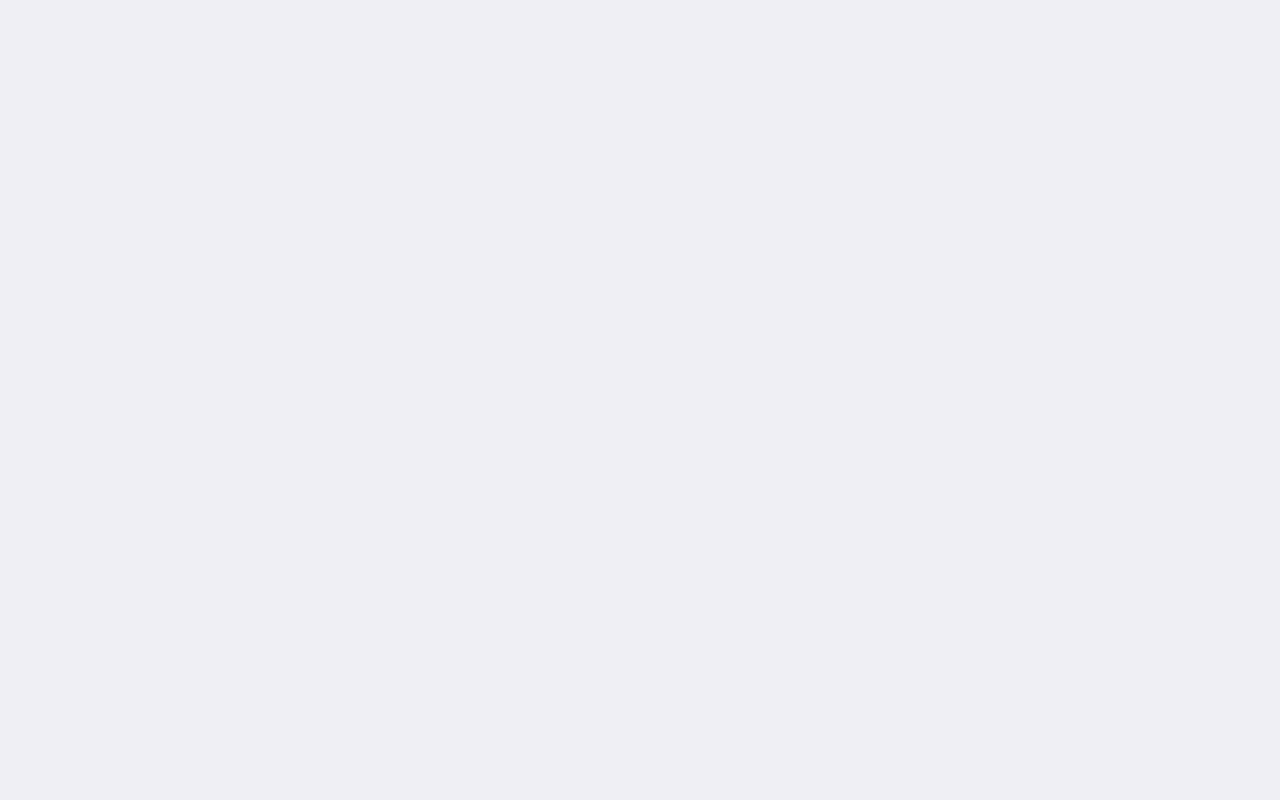
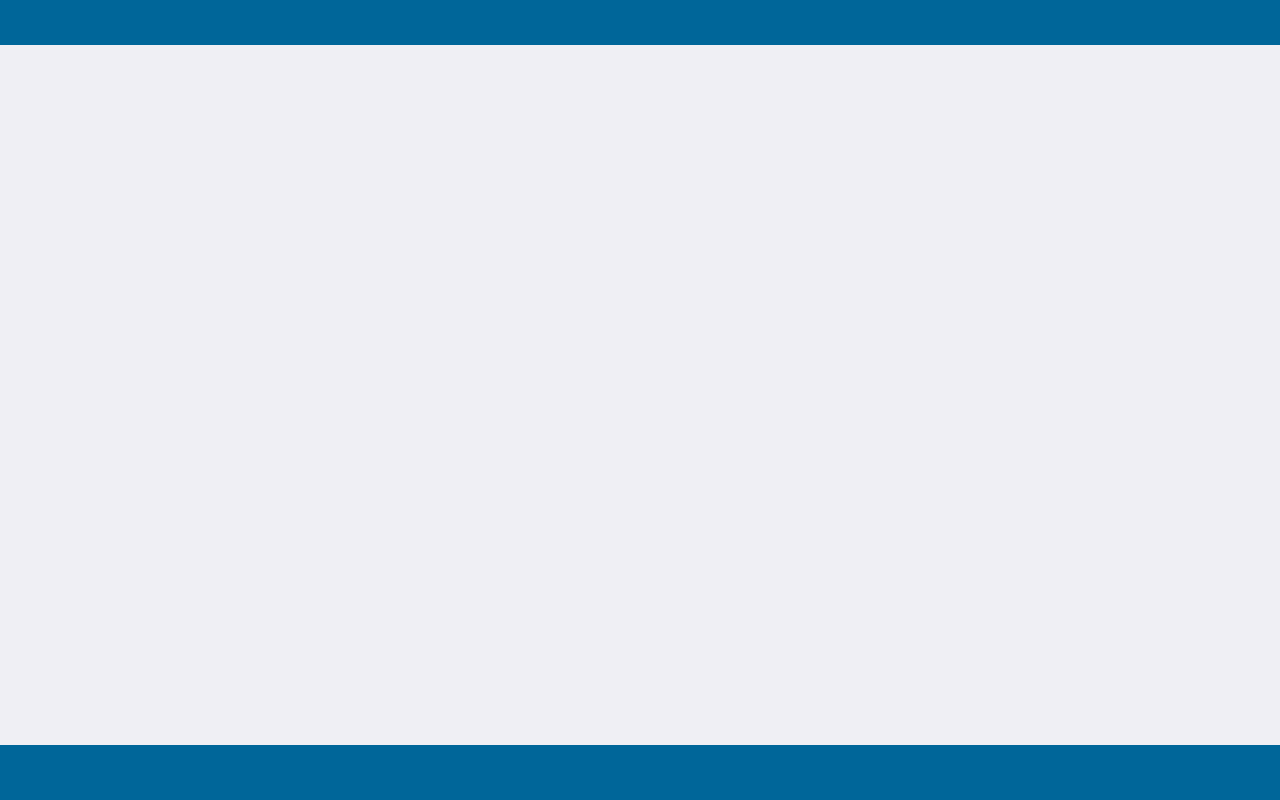
Before and after one commit to wuxinfashi/letao, a website: page public/mobile/index.html in a window 1280 px wide. Drawn offline with Linux system fonts and the light colour scheme.

Commit message:
页面架子完成

```diff
--- a/public/mobile/css/index.css
+++ b/public/mobile/css/index.css
@@ -0,0 +1,32 @@
+.lt_container{
+    position: absolute;
+    top: 0;
+    left: 0;
+    width: 100%;
+    height: 100%;
+    display: block;
+}
+.lt_container .lt_header{
+    position: absolute;
+    top: 0;
+    left: 0;
+    width: 100%;
+    height: 45px;
+    background-color: #006699;
+}
+.lt_container .lt_content{
+    padding: 45px 0 55px 0;
+}
+.lt_container .lt_content wrapper{
+    width: 100%;
+    height: 100%;
+    position: relative;
+}
+.lt_container .lt_footer{
+    position: absolute;
+    bottom: 0;
+    left: 0;
+    width: 100%;
+    height: 55px;
+    background-color: #006699;
+}
--- a/public/mobile/index.html
+++ b/public/mobile/index.html
@@ -21,8 +21,24 @@
     <title>乐淘首页</title>
 </head>
 <body>
+<!--首页内容-->
+<div class="lt_container">
+    <header class="lt_header">
+
+    </header>
+    <div class="lt_content">
+        <!--如果需要滑动就需要一个子容器-->
+        <div class="wrapper">
+            <!--滑动区域-->
 
 
+
+
+
+        </div>
+    </div>
+    <footer class="lt_footer"></footer>
+</div>
 
 
 
```
